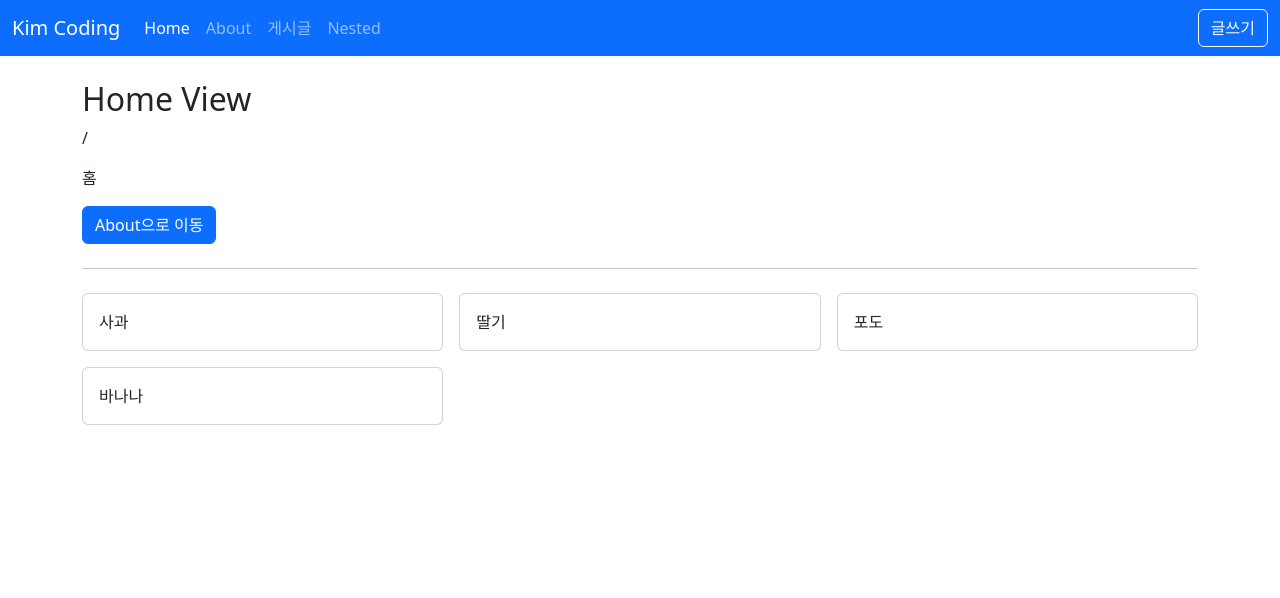
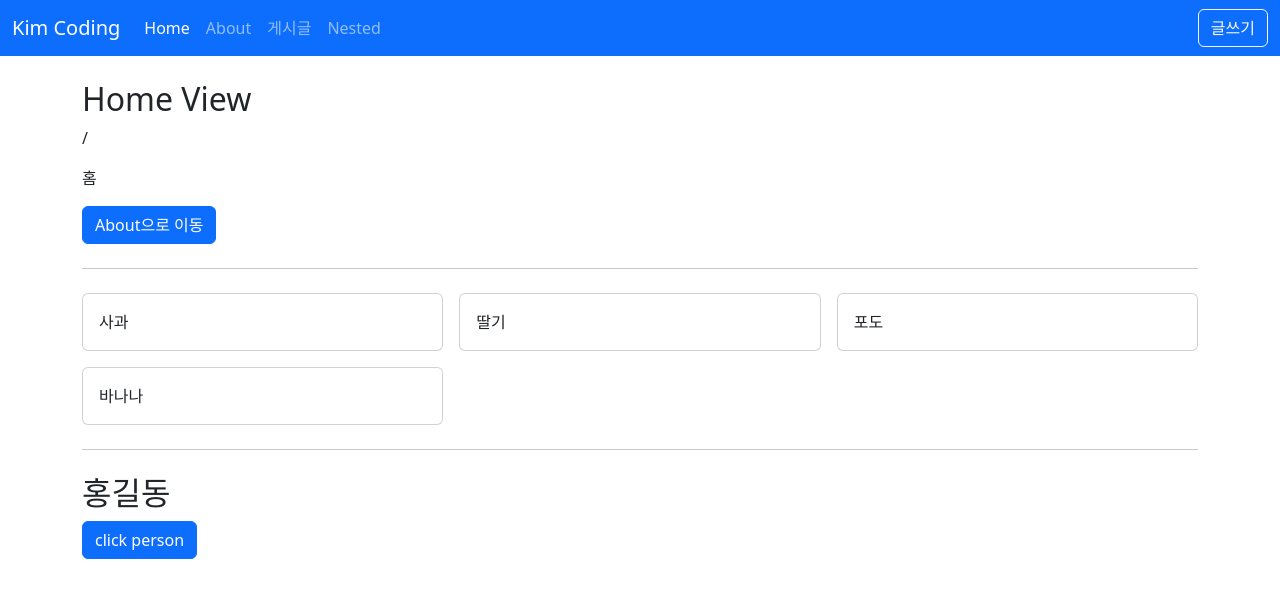
Before and after one commit to yelo-o/Vue3-Posts, a Vue app: page / in a window 1280 px wide. Shown: the top 598 px of the page. Built offline with nearby package versions, Linux system fonts and the light colour scheme.

Commit message:
플러그인 생성하여 인스턴스에 추가해보기

```diff
--- /dev/null
+++ b/src/plugins/func.js
@@ -0,0 +1,4 @@
+function funcPlugins() {
+	console.log('funcPlugins');
+}
+export default funcPlugins;
--- /dev/null
+++ b/src/plugins/obj.js
@@ -0,0 +1,11 @@
+const objPlugins = {
+	install(app, options) {
+		console.log('objPlugins app : ', app);
+		console.log('objPlugins options : ', options);
+		//app.component() 전역 컴포넌트 추가
+		//app.config.globalProperties 전역 애플리케이션 인스턴스에 속성 추가
+		//app.directive 커스텀 디렉티브
+		//app.provide 리소스
+	},
+};
+export default objPlugins;
--- /dev/null
+++ b/src/plugins/person.js
@@ -0,0 +1,13 @@
+export default {
+	install(app, options) {
+		const person = {
+			name: '김코딩',
+			say() {
+				alert(this.name);
+			},
+			...options,
+		};
+		app.config.globalProperties.$person = person;
+		app.provide('person', person);
+	},
+};
--- a/src/views/HomeView.vue
+++ b/src/views/HomeView.vue
@@ -8,11 +8,23 @@
 		<AppGrid :items="items" v-slot="{ item }">
 			<AppCard> {{ item }}</AppCard>
 		</AppGrid>
+		<hr class="my-4" />
+		<h2>{{ $person.name }}</h2>
+		<button class="btn btn-primary" @click="person.say">click person</button>
 	</div>
 </template>
 
+<script>
+export default {
+	created() {
+		// console.log(this.$person.name);
+		// this.$person.say();
+	},
+};
+</script>
+
 <script setup>
-import { ref } from 'vue';
+import { inject, ref } from 'vue';
 import { useRouter } from 'vue-router';
 
 import AppCard from '@/components/AppCard.vue';
@@ -24,6 +36,9 @@ const goAboutPage = () => {
 };
 
 const items = ref(['사과', '딸기', '포도', '바나나']);
+
+const person = inject('person');
+console.log('person.name in setup script: ', person.name);
 </script>
 
 <style lang="scss" scoped></style>
```
Also changed, not shown: src/main.js (+9 -1 lines).
